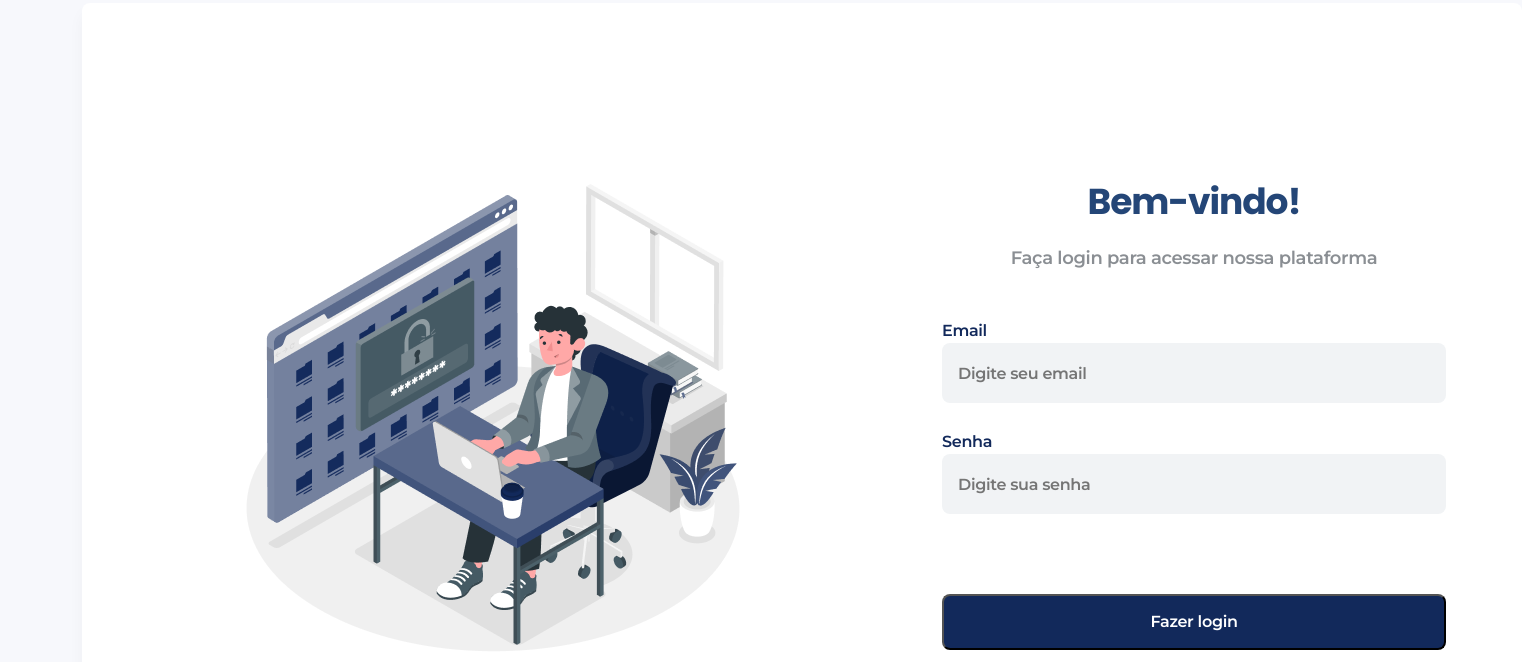
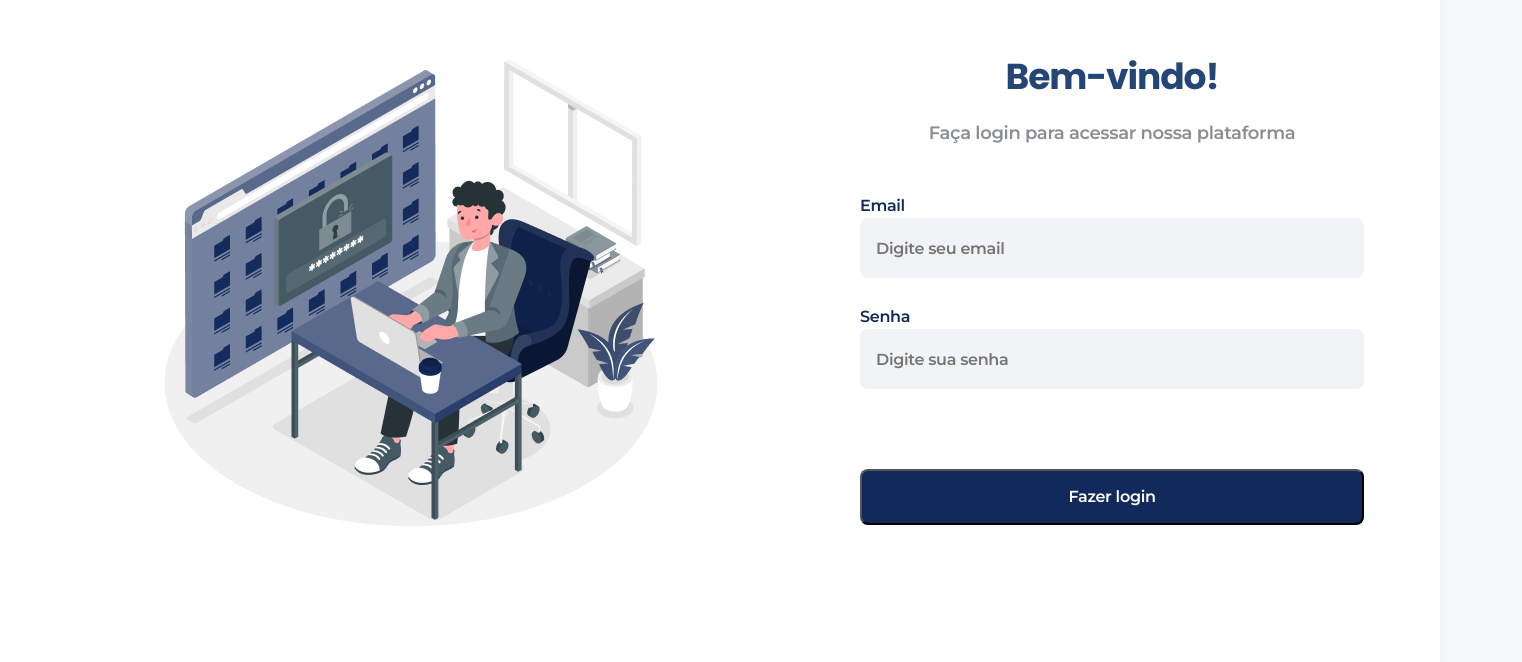
Before and after one commit to Anderson-Alencar/contact-list, a React (Create React App) app: page / in a window 1280 px wide. Shown: the part 122-784 px from the top of the page, 1522 px wide, since content can reach past the window. Built offline with nearby package versions, Linux system fonts and the light colour scheme.

Commit message:
fix: corrige posição da tela de login

```diff
--- a/src/styles/Login.css
+++ b/src/styles/Login.css
@@ -1,7 +1,9 @@
 .login-screen {
-  position: relative;
+  position: absolute;
   width: 1440px;
   height: 826px;
+  left: 0px;
+  top: 0px;
 
   background: #FFFFFF;
 }
```
